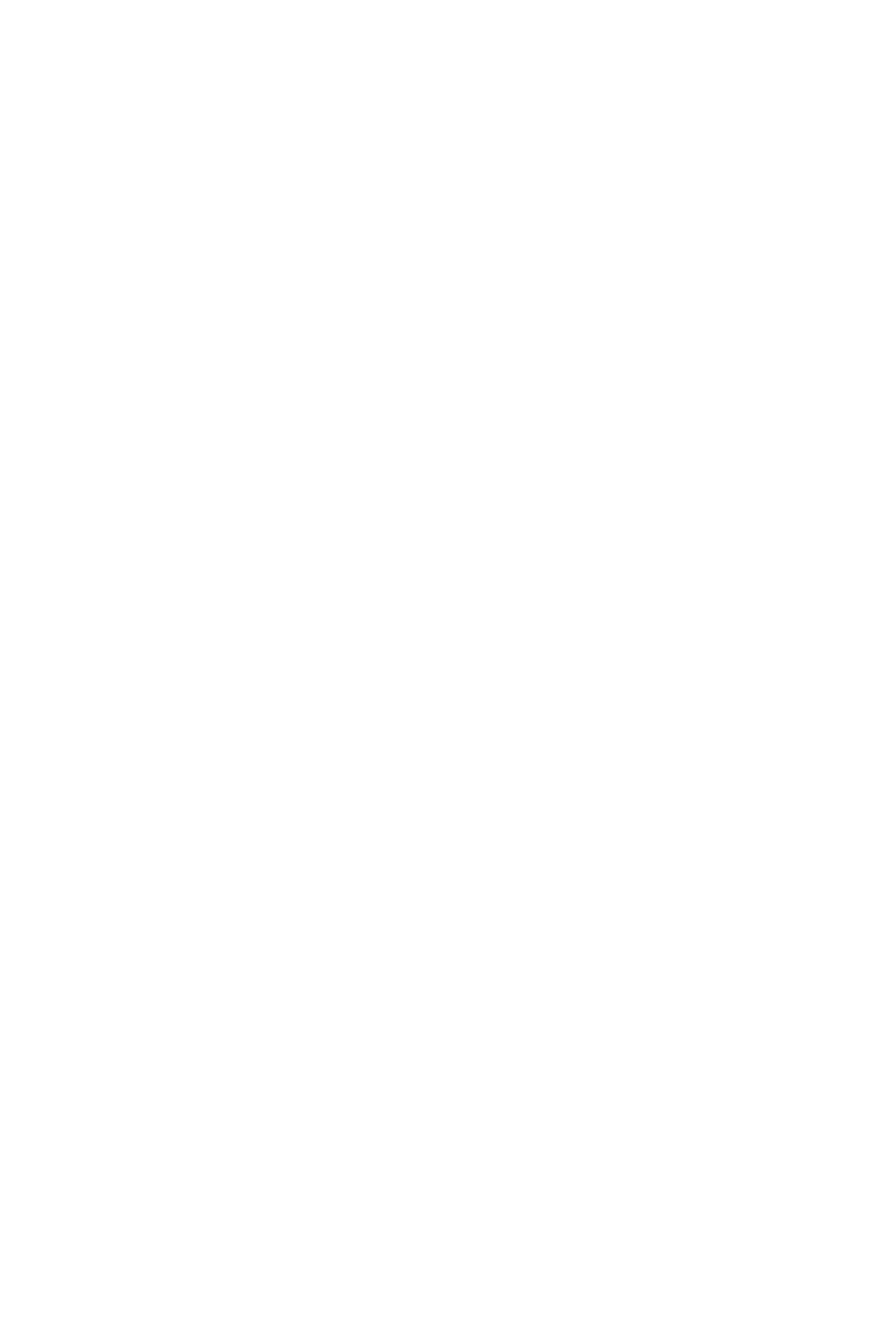
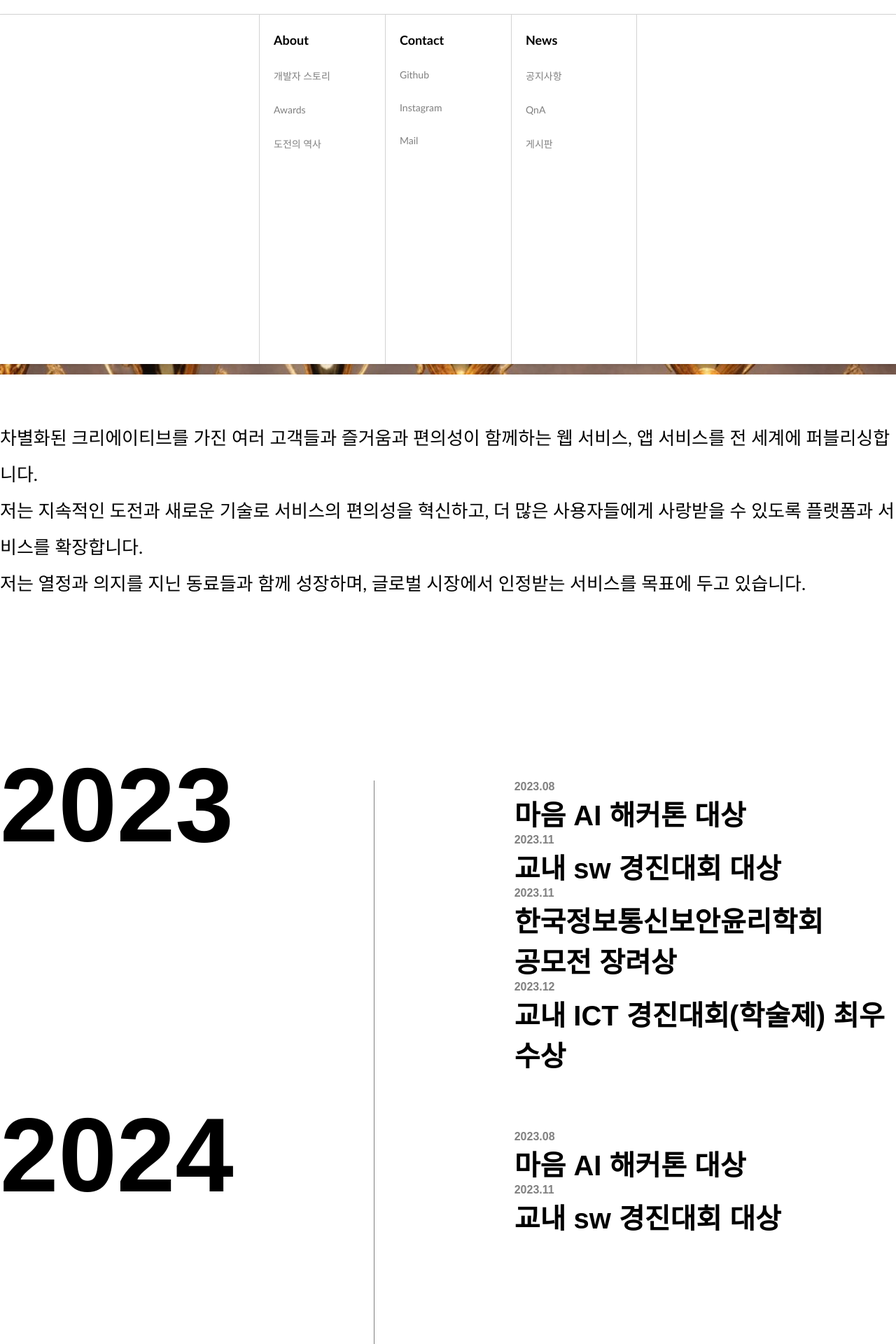
Before and after one commit to hshy1839/myweb, a React (Create React App) app: page /awards in a window 1280 px wide. Before the commit this address had no page. Shown: the part 60-1980 px from the top of the page at 70% size. Before the commit the page ends 800 px from the top, so only its background shows below. Built offline with nearby package versions, Linux system fonts and the light colour scheme.

Commit message:
awards 페이지 완성

```diff
--- a/src/App.js
+++ b/src/App.js
@@ -4,6 +4,7 @@ import Header from './components/Header';
 import Main from './components/Main';
 import Footer from './components/Footer';
 import DevStory from './components/DevStory';
+import Awards from './components/Awards';
 
 function App() {
 
@@ -14,6 +15,7 @@ function App() {
         <Routes>
           <Route path="/" element={<><Header /><Main /><Footer /></>} />
           <Route path="/devstory" element={<><Header /><DevStory /><Footer /></>} />
+          <Route path="/awards" element={<><Header /><Awards /><Footer /></>} />
         </Routes>
 
       </div>
--- /dev/null
+++ b/src/components/Awards.js
@@ -0,0 +1,69 @@
+import React from 'react';
+import { Link } from 'react-router-dom';
+import '../css/Awards.css';
+
+const Awards = () => {
+    return (
+        <div className='awards-container'>
+            <div className='awards-section1'>
+                <div className='awards-section1-headline-container'>
+                    <h1 className='awards-section1-headline'>Awards</h1>
+                    <div className='awards-section1-headline-link'>
+                        <Link to={'/'}>Home</Link>
+                        <div className='awards-section1-headline-link-bar'>▶</div>
+                        <Link to={'/'}>About</Link>
+                        <div className='awards-section1-headline-link-bar'>▶</div>
+                        <Link to={'/'}>Awards</Link>
+                    </div>
+                </div>
+                <div className='awards-section1-context-container'>
+                    <div className="awards-section1-image1" ></div>
+                    <div className='awards-section1-context'>차별화된 크리에이티브를 가진 여러 고객들과 즐거움과 편의성이 함께하는 웹 서비스, 앱 서비스를
+                        전 세계에 퍼블리싱합니다.<br />
+                        저는 지속적인 도전과 새로운 기술로 서비스의 편의성을 혁신하고, 더 많은 사용자들에게 사랑받을 수 있도록 플랫폼과 서비스를 확장합니다.<br />
+                        저는 열정과 의지를 지닌 동료들과 함께 성장하며, 글로벌 시장에서 인정받는 서비스를 목표에 두고 있습니다.</div>
+                </div>
+                <div className='awards-list-container'>
+                <div className='awards-list-container-container'>
+                        <div className='awards-year'>2023</div>
+                        <div className='awards-list-bar'></div>
+                        <div className='awards-context-container'>
+                        <div className='awards-context-container-container'>
+                            <div className='awards-month'>2023.08</div>
+                            <div className='awards-context'>마음 AI 해커톤 대상</div>
+                        </div>
+                        <div className='awards-context-container-container'>
+                            <div className='awards-month'>2023.11</div>
+                            <div className='awards-context'>교내 sw 경진대회 대상</div>
+                        </div>
+                        <div className='awards-context-container-container'>
+                            <div className='awards-month'>2023.11</div>
+                            <div className='awards-context'>한국정보통신보안윤리학회 <br/> 공모전 장려상 </div>
+                        </div>
+                        <div className='awards-context-container-container'>
+                            <div className='awards-month'>2023.12</div>
+                            <div className='awards-context'>교내 ICT 경진대회(학술제) 최우수상</div>
+                        </div>
+                        </div>
+                    </div>
+                    <div className='awards-list-container-container'>
+                        <div className='awards-year'>2024</div>
+                        <div className='awards-list-bar'></div>
+                        <div className='awards-context-container'>
+                        <div className='awards-context-container-container'>
+                            <div className='awards-month'>2023.08</div>
+                            <div className='awards-context'>마음 AI 해커톤 대상</div>
+                        </div>
+                        <div className='awards-context-container-container'>
+                            <div className='awards-month'>2023.11</div>
+                            <div className='awards-context'>교내 sw 경진대회 대상</div>
+                        </div>
+                        </div>
+                    </div>
+                </div>
+            </div>
+        </div>
+    );
+}
+
+export default Awards;
--- a/src/components/Header.js
+++ b/src/components/Header.js
@@ -43,8 +43,8 @@ const Header = () => {
           <div className='menu-item-container'>
             <span className='menu-item-title'>About</span>
             <Link to="/devstory" className="menu-item">개발자 스토리</Link>
+            <Link to="/awards" className="menu-item">Awards</Link>
             <Link to="" className="menu-item">도전의 역사</Link>
-            <Link to="" className="menu-item">Awards</Link>
           </div>
           <div className='menu-item-container'>
             <span className='menu-item-title'>Contact</span>
--- /dev/null
+++ b/src/css/Awards.css
@@ -0,0 +1,110 @@
+.awards-container {
+    width: 100%;
+    background-color: white;
+    position: relative;
+}
+.awards-section1 {
+    position: relative;
+    display: flex;
+    flex-direction: column;
+    justify-content: center;
+    align-items: center;
+}
+.awards-section1-headline-container {
+    display: flex;
+    margin-top: 10%;
+    align-items: center;
+    justify-content: center;
+    width: 100%;
+}
+.awards-section1-headline {
+    font-size: 90px;
+    margin-right: 40%;
+}
+.awards-section1-headline-link {
+    display: flex;
+    flex-direction: row;
+    font-size: 24px;
+    text-decoration: none;
+    font-family: 'Trebuchet MS', 'Lucida Sans Unicode', 'Lucida Grande', 'Lucida Sans', Arial, sans-serif;
+    color: gray;
+    /* color: black; */
+}
+.awards-section1-headline-link a  {
+    text-decoration: none;
+    color: gray;
+}
+.awards-section1-headline-link a:last-child {
+    color: black;
+    font-weight: bold;
+}
+.awards-section1-headline-link-bar {
+    margin-left: 25px;
+    margin-right: 25px;
+    margin-top: -1%;
+}
+.awards-section1-context-container {
+    margin-top: 5%;
+    display: flex;
+    flex-direction: column;
+    width: 100%;
+}
+.awards-section1-image1 {
+    height: 300px;
+    background-image: url("../../public/images/awards.jpeg");
+    background-repeat: no-repeat;
+    background-size: cover;
+    background-attachment: fixed;
+}
+.awards-section1-context {
+    margin-top: 5%;
+    line-height: 2;
+    font-size: 26px;
+    font-family: 'Trebuchet MS', 'Lucida Sans Unicode', 'Lucida Grande', 'Lucida Sans', Arial, sans-serif;
+    text-align: left;
+    align-self: center;
+    font-weight: 500;
+}
+.awards-list-container {
+    margin-top: 20%;
+    margin-bottom: 20%;
+}
+
+.awards-list-container-container {
+    display: flex;
+}
+
+.awards-year {
+    font-weight: bold;
+    font-size: 150px;
+    margin-right: 200px;
+    margin-top: -4%;
+}
+
+.awards-list-bar {
+    width: 1px;
+    height: 500px;
+    background-color: gray;
+}
+
+.awards-context-container-container {
+    display: flex;
+    flex-direction: column;
+    align-items: flex-start;
+    margin-left: 200px;
+    text-align: left;
+}
+.awards-context-container-container:nth-child(2) {
+    margin-top: 0%;
+}
+
+.awards-month {
+    font-weight: bold;
+    color: gray;
+}
+
+.awards-context {
+    margin-top: 0px;
+    font-weight: bold;
+    font-size: 40px;
+}
--- a/src/css/DevStory.css
+++ b/src/css/DevStory.css
@@ -50,7 +50,7 @@
     width: 100%;
 }
 .devstory-section1-image1 {
-    height: 450px;
+    height: 300px;
     background-image: url("../../public/images/codingimage.jpeg");
     background-repeat: no-repeat;
     background-size: cover;
```
Also changed, not shown: public/images/awards.jpeg (added).
